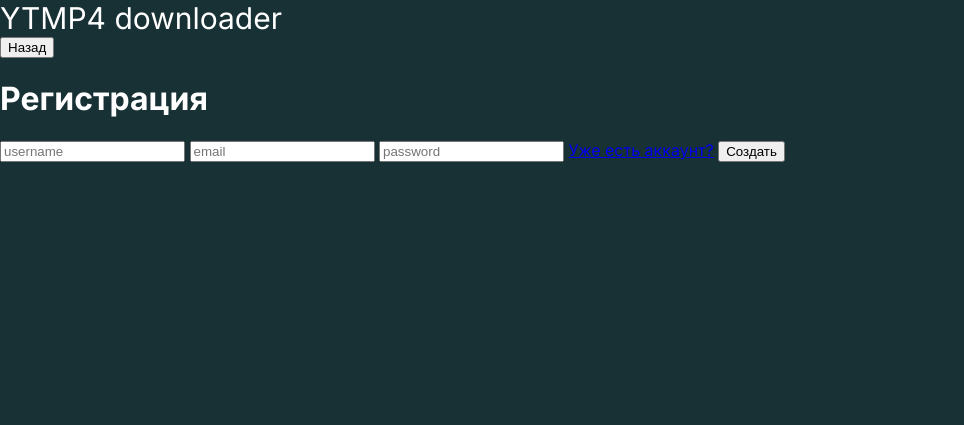
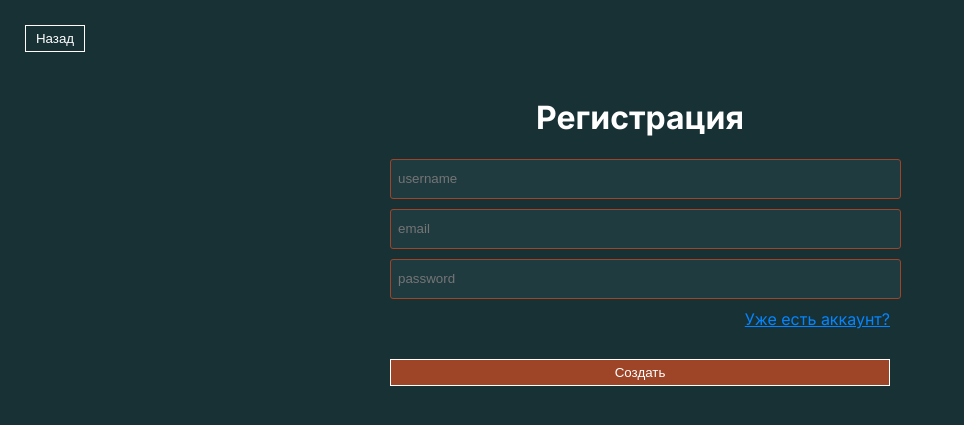
Before and after one commit to Aidar05/Darina-s-course-work, a Flask app: page /sign-up in a window 1280 px wide. Shown: the top 425 px of the page, without its empty margins (0-964 px from the left). Run offline with Flask 3, Linux system fonts and the light colour scheme.

Commit message:
Страницы с регистрацией сделал более менее краси- выми

```diff
--- a/server.py
+++ b/server.py
@@ -56,7 +56,7 @@ def gallery():
         'url': url_for('static', filename=f'{sunflower_url}1.png')
         },
         {
-        'img_info': 'Self-Portrait in front of the Easel',
+        'img_info': 'Self-Portrait in front ofs the Easel',
         'dimens': '1888 (200 Kb); 65 x 50.5 cm',
         'url': url_for('static', filename=f'{sunflower_url}2.png')
         },
--- a/static/styles.css
+++ b/static/styles.css
@@ -195,3 +195,59 @@ body{
 .second-line{
   width: 200px;
 }
+
+/* Регистрация */
+.sign-h{
+  text-align: center;
+}
+
+.reg-container{
+  display: flex;
+  justify-content: center;
+  width: 100%;
+}
+
+.reg-form{
+  width: 500px;
+  display: flex;
+  flex-direction: column;
+  gap: 10px
+}
+
+.reg-input{
+  border-radius: 3px;
+  width: 100%;
+  height: 36px;
+  padding-left: 7px;
+  border: 1px solid var(--call-toAction-color);
+  background-color: #1F3B3F !important;
+  color: white !important;
+  outline: none;
+}
+
+.sign-in-link{
+  color: #0485ff;
+  align-self: flex-end;
+}
+
+.reg-btn{
+  width: 100%;
+  background-color: var(--call-toAction-color);
+  color: white;
+  border: solid 1px white;
+  padding: 5px;
+  margin-top: 20px;
+}
+
+.ghost-btn{
+  width: 60px;
+  background: transparent;
+  color: white;
+  border: solid 1px white;
+  padding: 5px;
+  margin: 25px;
+}
+
+button:hover{
+  opacity: .6;
+}
--- a/templates/index.html
+++ b/templates/index.html
@@ -28,7 +28,7 @@
           <button onclick="location.href='/profile'" class="menu-element">Профиль</button>
         </div>
       {% else %}
-        <div class="reg-container">
+        <div class="reg-container-header">
           <button onclick="location.href='/sign-up'" class="menu-element">Регистрация</button>
           <button onclick="location.href='/sign-in'" class="menu-element">Войти</button>
         </div>
--- a/templates/sign-in.html
+++ b/templates/sign-in.html
@@ -23,7 +23,7 @@
       </div>
     </header>
 
-    <h1>Войти</h1>
+    <h1 class="sign-h">Войти</h1>
 
     <div class="reg-container">
       <form action="/sign-in" method="post" class="reg-form">
@@ -42,7 +42,7 @@
 
         <a href="/sign-up" class="sign-in-link">Нет аккаунта? Создать</a>
 
-        <button type="submit" class="ghost-btn reg-btn">Войти</button>
+        <button type="submit" class="reg-btn">Войти</button>
       </form>
     </div>
   </body>
--- a/templates/sign-up.html
+++ b/templates/sign-up.html
@@ -18,17 +18,12 @@
   </head>
   <body>
     <header>
-      <div class="logo">
-        <span>YTMP4</span>
-        <span>downloader</span>
-      </div>
-
       <div class="btns-container">
         <button onclick="location.href='/'" class="ghost-btn">Назад</button>
       </div>
     </header>
 
-    <h1>Регистрация</h1>
+    <h1 class="sign-h">Регистрация</h1>
 
     <div class="reg-container">
       <form action="/sign-up" method="post" class="reg-form">
@@ -54,7 +49,7 @@
 
         <a href="/sign-in" class="sign-in-link">Уже есть аккаунт?</a>
 
-        <button type="submit" class="ghost-btn reg-btn">Создать</button>
+        <button type="submit" class="reg-btn">Создать</button>
       </form>
     </div>
   </body>
```
